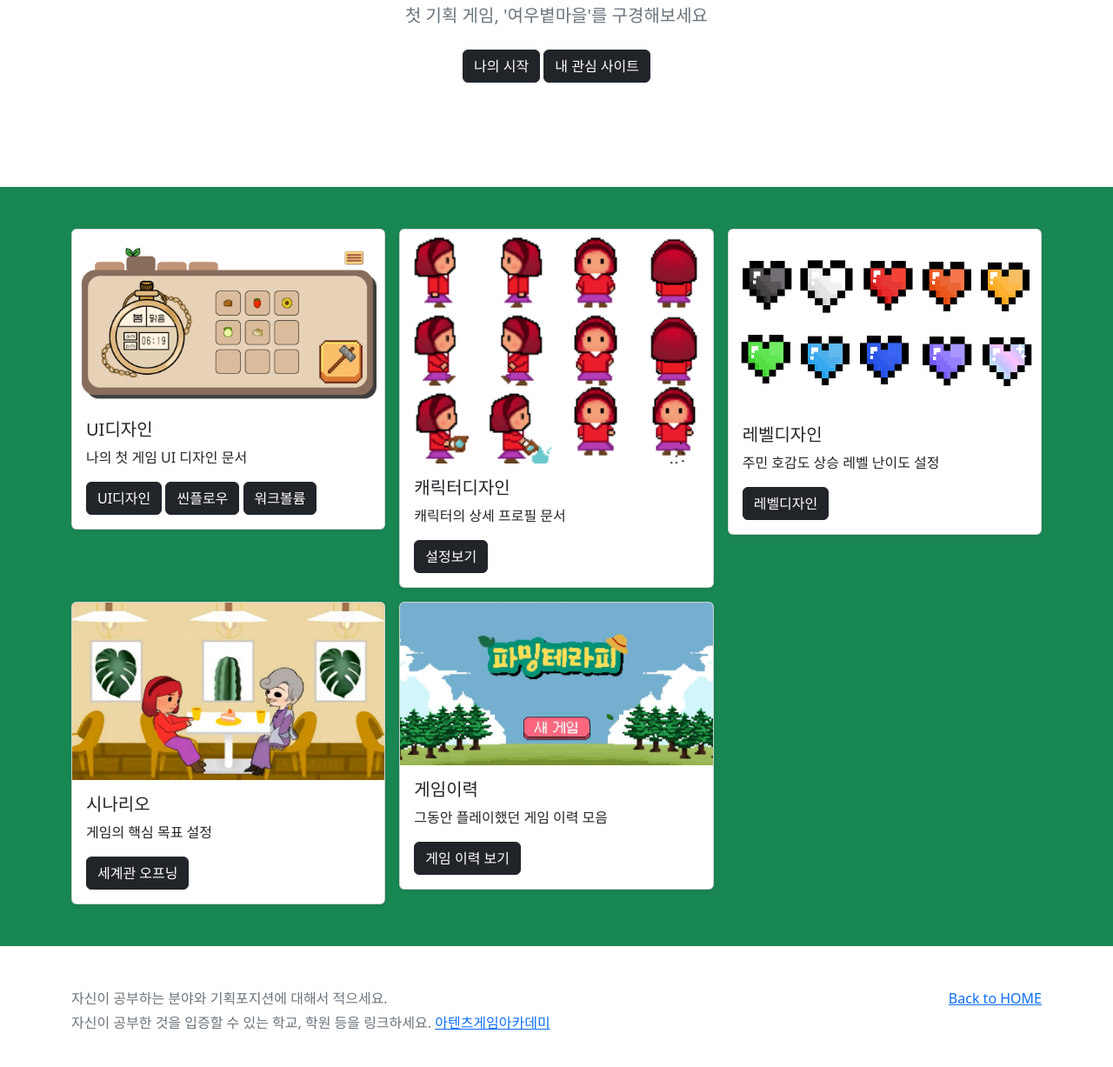
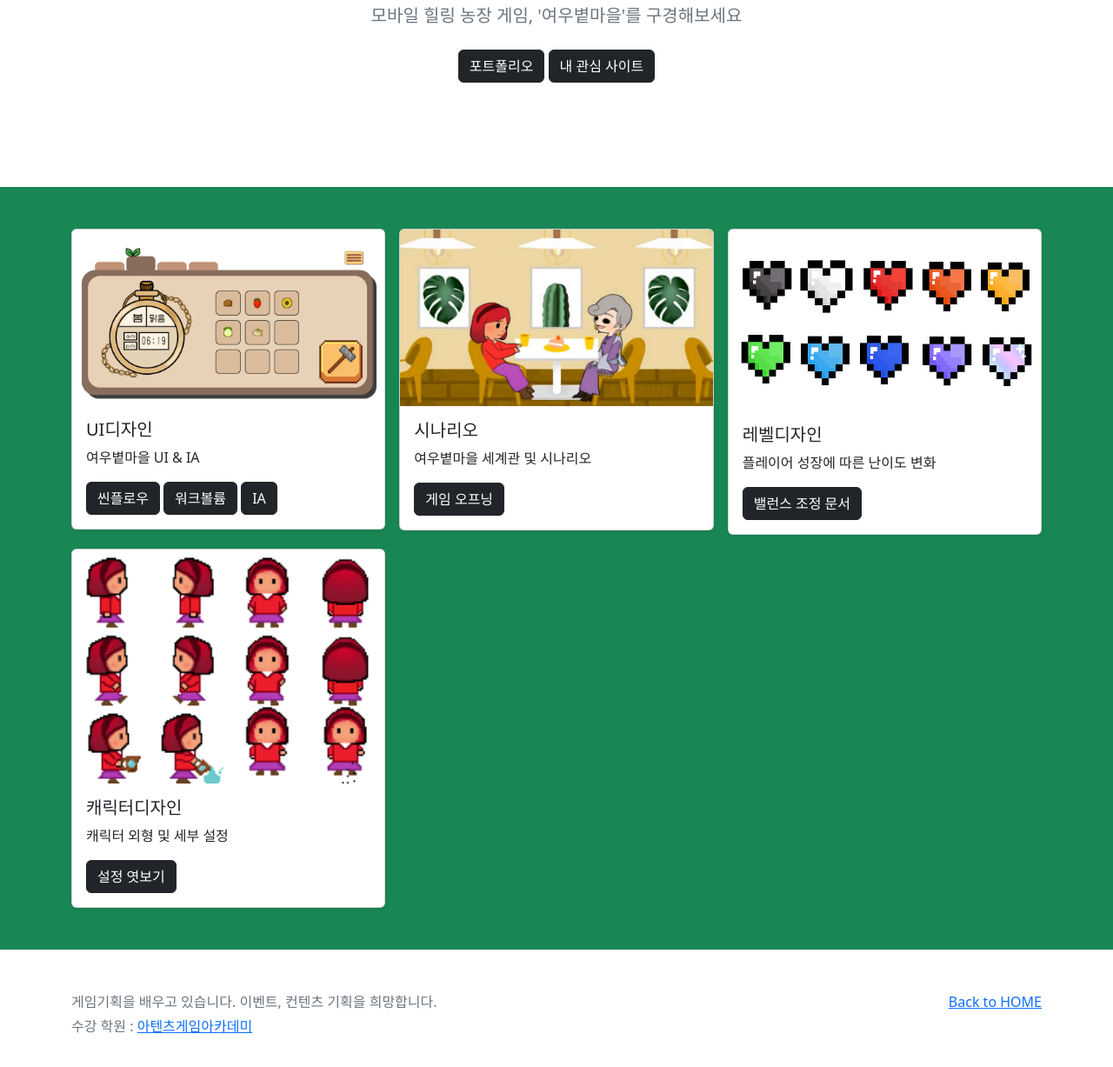
Before and after one commit to YDH890/ydhwebsite01, a plain HTML site: page pages/mainpage.html in a window 1280 px wide. Shown: the part 205-1432 px from the top of the page at 87% size. Drawn offline with nearby package versions, Linux system fonts and the light colour scheme.

Commit message:
사소한 업데이트
문장 내용 구체화, 다듬고 readme도 맞게 수정함

```diff
--- a/pages/mainpage.html
+++ b/pages/mainpage.html
@@ -133,10 +133,10 @@
       <div class="row py-lg-5">
         <div class="col-lg-6 col-md-8 mx-auto">
           <h1 class="fw-light">이벤트 기획, 컨텐츠 기획 희망</h1>
-          <p class="lead text-muted">첫 기획 게임, '여우볕마을'를 구경해보세요</p>
+          <p class="lead text-muted">모바일 힐링 농장 게임, '여우볕마을'를 구경해보세요</p>
           <p>
-            <a href="https://www.notion.so/UXUI-b5bdeae1389b44ab8bf69b9a0b889be4?pvs=4" class="btn btn-dark my-2">나의 시작</a>
-            <a href="https://awesomepiece.com/" class="btn btn-dark my-2">내 관심 사이트</a>
+            <a href="https://www.notion.so/UXUI-b5bdeae1389b44ab8bf69b9a0b889be4?pvs=4" class="btn btn-dark my-2">포트폴리오</a>
+            <a href="" class="btn btn-dark my-2">내 관심 사이트</a>
           </p>
         </div>
       </div>
@@ -150,11 +150,32 @@
               <img src="/images/inventory_ui.png" class="card-img-top" alt="파밍테라피 UI">
               <div class="card-body">
                 <h5 class="card-title">UI디자인</h5>
-                <p class="card-text">나의 첫 게임 UI 디자인 문서</p>
-                <a href="https://drive.google.com/drive/folders/1OQTbh3_Z_q5XnmlQ0OS6UvYB39WX-qW1?usp=sharing" class="btn btn-dark">UI디자인</a>
+                <p class="card-text">여우볕마을 UI & IA</p>
+                <!-- <a href="https://drive.google.com/drive/folders/1OQTbh3_Z_q5XnmlQ0OS6UvYB39WX-qW1?usp=sharing" class="btn btn-dark">UI디자인</a> -->
                 <a href="https://www.notion.so/14d0ed718c5d4a0b88c22c2d5c88ec64?pvs=4" class="btn btn-dark">씬플로우</a>
                 <a href="https://www.notion.so/2c47b4364d9149f59fdc967914c14e7b?pvs=4" class="btn btn-dark">워크볼륨</a>
+                <a href="https://www.notion.so/IA-145a0c14768a45dba50786ef3ec9fb29?pvs=4" class="btn btn-dark">IA</a>
                 <!-- 커서를 맨 마지막에 놓고 alert+shift+방향키로 복사가능 -->
+              </div>
+            </div>
+          </div>
+          <div class="col">
+            <div class="card shadow-sm" width="100%">
+              <img src="/images/story.png" class="card-img-top" alt="데모 영상 일부">
+              <div class="card-body">
+                <h5 class="card-title">시나리오</h5>
+                <p class="card-text">여우볕마을 세계관 및 시나리오</p>
+                <a href="/contents/여우볕마을 시나리오.pdf" class="btn btn-dark">게임 오프닝</a>
+              </div>
+            </div>
+          </div>
+          <div class="col">
+            <div class="card shadow-sm" width="100%">
+              <img src="/images/level.png" class="card-img-top" alt="호감도 시스템">
+              <div class="card-body">
+                <h5 class="card-title">레벨디자인</h5>
+                <p class="card-text">플레이어 성장에 따른 난이도 변화</p>
+                <a href="/contents/주민 호감도 상승 레벨.pdf" class="btn btn-dark">밸런스 조정 문서</a>
               </div>
             </div>
           </div>
@@ -163,28 +184,8 @@
               <img src="/images/character.png" class="card-img-top" alt="플레이어 애니메이션">
               <div class="card-body">
                 <h5 class="card-title">캐릭터디자인</h5>
-                <p class="card-text">캐릭터의 상세 프로필 문서</p>
-                <a href="/contents/캐릭터 설정.pdf" class="btn btn-dark">설정보기</a>
-              </div>
-            </div>
-          </div>
-          <div class="col">
-            <div class="card shadow-sm" width="100%">
-              <img src="/images/level.png" class="card-img-top" alt="호감도 시스템">
-              <div class="card-body">
-                <h5 class="card-title">레벨디자인</h5>
-                <p class="card-text">주민 호감도 상승 레벨 난이도 설정</p>
-                <a href="/contents/주민 호감도 상승 레벨.pdf" class="btn btn-dark">레벨디자인</a>
-              </div>
-            </div>
-          </div>
-          <div class="col">
-            <div class="card shadow-sm" width="100%">
-              <img src="/images/story.png" class="card-img-top" alt="데모 영상 일부">
-              <div class="card-body">
-                <h5 class="card-title">시나리오</h5>
-                <p class="card-text">게임의 핵심 목표 설정</p>
-                <a href="/contents/여우볕마을 시나리오.pdf" class="btn btn-dark">세계관 오프닝</a>
+                <p class="card-text">캐릭터 외형 및 세부 설정</p>
+                <a href="/contents/캐릭터 설정.pdf" class="btn btn-dark">설정 엿보기</a>
               </div>
             </div>
           </div>
@@ -198,7 +199,7 @@
               </div>
             </div>
           </div> -->
-          <div class="col">
+          <!-- <div class="col">
             <div class="card shadow-sm" width="100%">
               <img src="/images/title.png" class="card-img-top" alt="게임 시작화면">
               <div class="card-body">
@@ -207,7 +208,7 @@
                 <a href="/contents/게임 플레이 이력.pdf" class="btn btn-dark">게임 이력 보기</a>
               </div>
             </div>
-          </div>
+          </div> -->
           <!-- <div class="col">
             <div class="card shadow-sm" width="100%">
               <img src="/images/spaceship06.jpg" class="card-img-top" alt="우주선6">
@@ -250,8 +251,8 @@
       <p class="float-end mb-1">
         <a href="/index.html">Back to HOME</a>
       </p>
-      <p class="mb-1">자신이 공부하는 분야와 기획포지션에 대해서 적으세요.</p>
-      <p class="mb-0">자신이 공부한 것을 입증할 수 있는 학교, 학원 등을 링크하세요. <a href="https://atentsgame.com">아텐츠게임아카데미</a> </p>
+      <p class="mb-1">게임기획을 배우고 있습니다. 이벤트, 컨텐츠 기획을 희망합니다.</p>
+      <p class="mb-0">수강 학원 : <a href="https://atentsgame.com">아텐츠게임아카데미</a> </p>
     </div>
   </footer>
 
```
Also changed, not shown: 1 other file.
